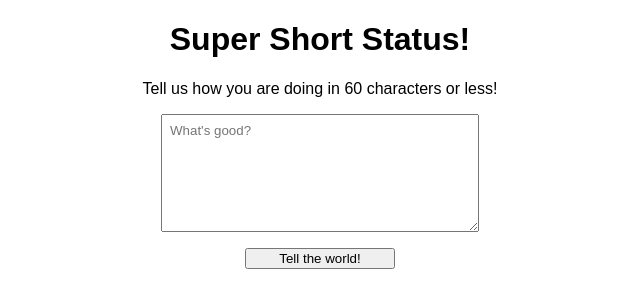
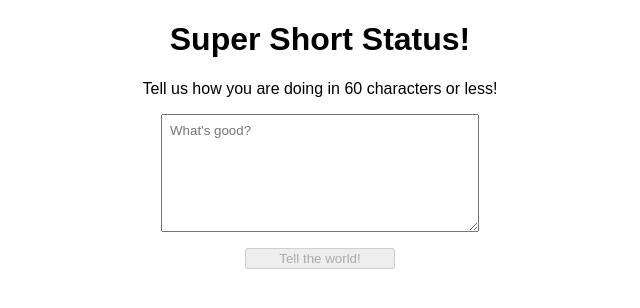
Before and after one commit to ken-ellingsen/take-it-to-the-max, a React (Create React App) app: page / in a window 1280 px wide. Shown: the top 308 px of the page, without its empty margins (320-960 px from the left). Built offline with nearby package versions, Linux system fonts and the light colour scheme.

Commit message:
Disabled submit button if no message has been typed

```diff
--- a/src/App.js
+++ b/src/App.js
@@ -29,7 +29,7 @@ export default function App() {
             />
             <button
               type="submit"
-              disabled={message.length > maxLength}
+              disabled={message.length > maxLength || message.length < 1}
             >
               Tell the world!
             </button>
```
